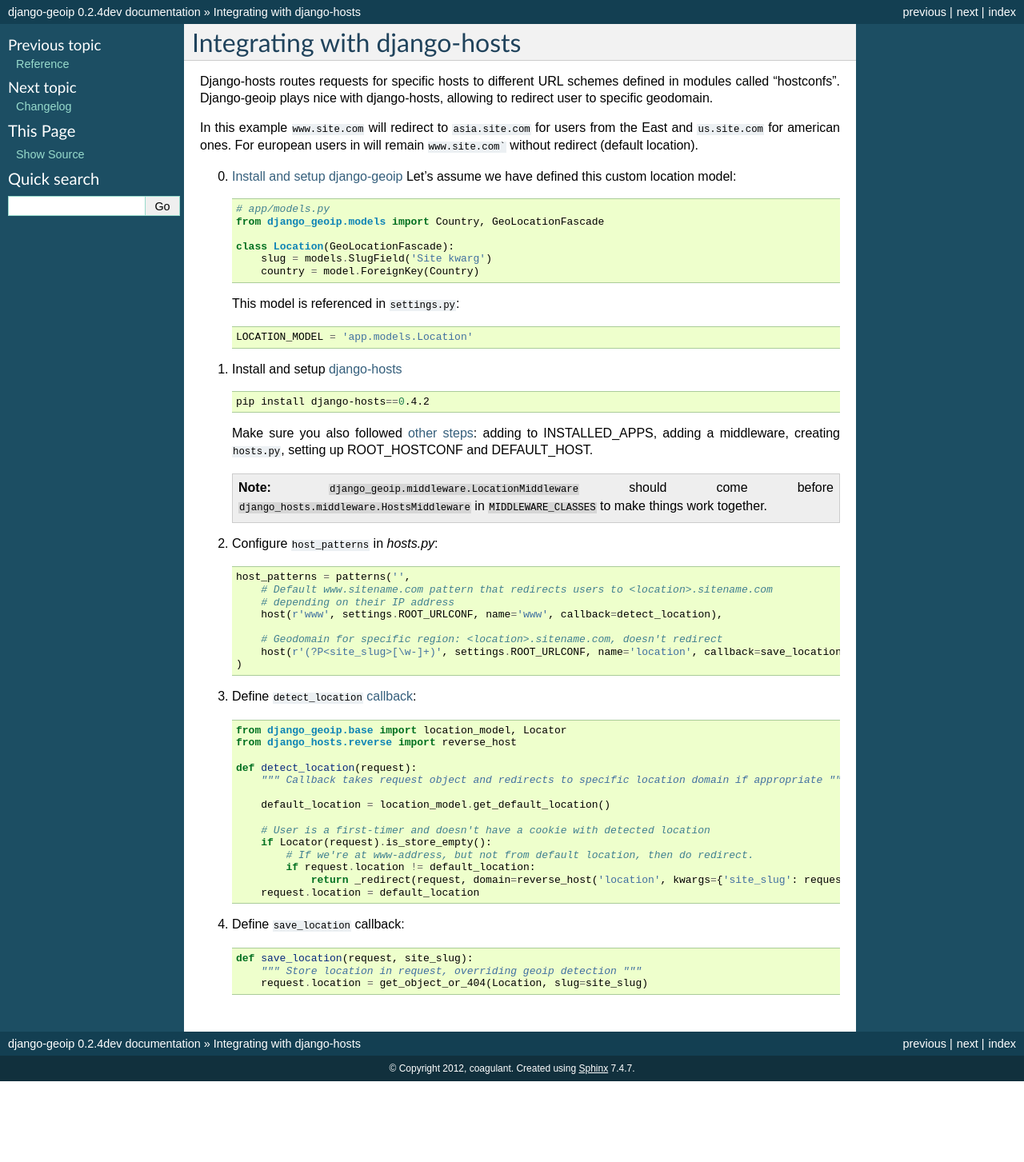
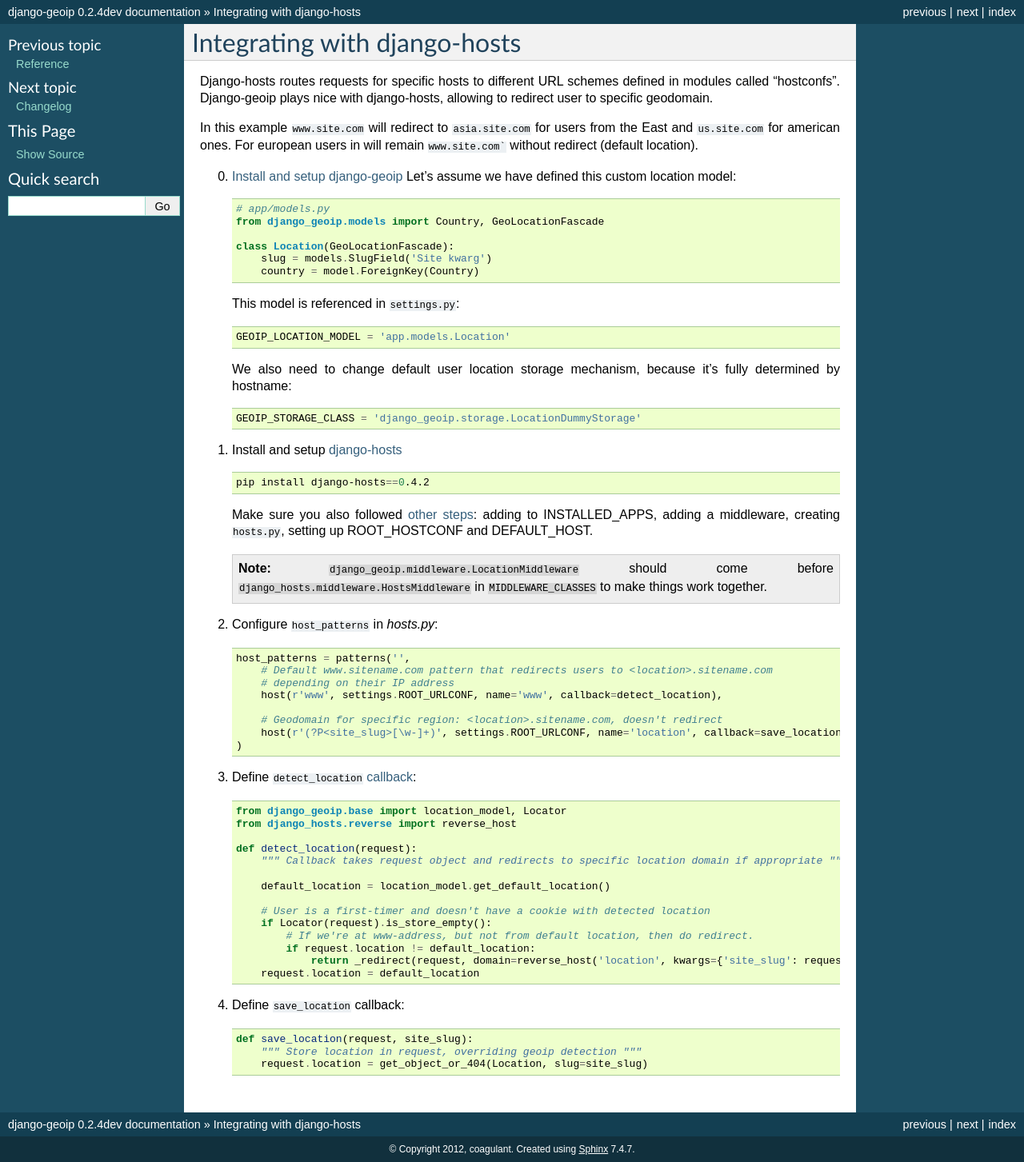
Before and after one commit to futurecolors/django-geoip, a Sphinx documentation site: the page built from docs/djangohosts.rst, in a window 1280 px wide. Shown: the whole page at 80% size. Built offline with Sphinx 7.4.7, drawn with Linux system fonts in a browser that asks for light colours; before the commit the page ends 1352 px from its top, so only the background shows below that.

Commit message:
Documentation for Locator and location_model #16

```diff
--- a/docs/djangohosts.rst
+++ b/docs/djangohosts.rst
@@ -20,7 +22,12 @@
 
    This model is referenced in ``settings.py``::
 
-        LOCATION_MODEL = 'app.models.Location'
+        GEOIP_LOCATION_MODEL = 'app.models.Location'
+
+   We also need to change default user location storage mechanism, because it's fully determined
+   by hostname::
+
+        GEOIP_STORAGE_CLASS = 'django_geoip.storage.LocationDummyStorage'
 
 
 1) Install and setup django-hosts_
```
Also changed, not shown: other parts of docs/djangohosts.rst (+2 -0 lines), docs/reference.rst (+16 -0 lines), docs/usage.rst (+8 -1 lines), 1 other file.
